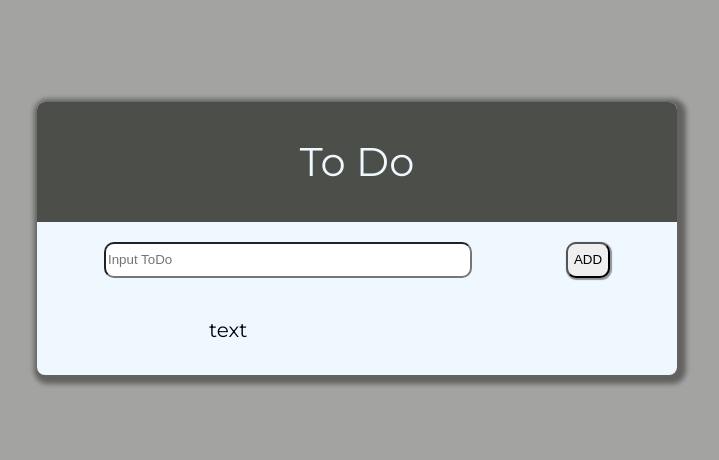
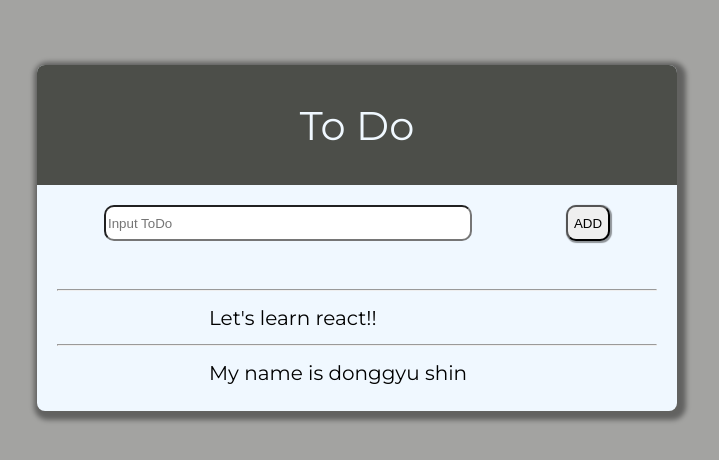
Before and after one commit to donggyushin/ToDoList, a React (Create React App) app: page / in a window 1280 px wide. Shown: the part 162-622 px from the top of the page, without its empty margins (283-1002 px from the left). Built offline with nearby package versions, Linux system fonts and the light colour scheme.

Commit message:
item mapping

```diff
--- a/src/components/ToDoItem/ToDoItem.css
+++ b/src/components/ToDoItem/ToDoItem.css
@@ -1,5 +1,6 @@
 .todoitem__container {
     display: flex;
+    flex: 1;
 
 }
 
@@ -20,6 +21,8 @@
 .todoitem__todo-text {
     width: 60%;
     font-size: 20px;
+    display: flex;
+    align-items: center;
 }
 
 .todoitem__check-mark {
@@ -32,3 +35,6 @@
     text-decoration: line-through;
     color: #A3A3A1;
 }
+ hr {
+    flex-grow: 1;
+}
--- a/src/components/ToDoItem/ToDoItem.js
+++ b/src/components/ToDoItem/ToDoItem.js
@@ -21,12 +21,15 @@ class ToDoItem extends Component {
     const { checked } = this.state;
     const { text } = this.props;
     return (
-      <div className="todoitem__container" onClick={this._handleOnToggle}>
-        <div className="todoitem__remove">&times;</div>
-        <div className={`todoitem__todo-text ${checked && "checked"}`}>
-          {text}
+      <div>
+        <hr />
+        <div className="todoitem__container" onClick={this._handleOnToggle}>
+          <div className="todoitem__remove">&times;</div>
+          <div className={`todoitem__todo-text ${checked && "checked"}`}>
+            {text}
+          </div>
+          <div className="todoitem__check-mark">{checked && "✓"}</div>
         </div>
-        <div className="todoitem__check-mark">{checked && "✓"}</div>
       </div>
     );
   }
--- a/src/components/ToDoItemList/ToDoItemList.js
+++ b/src/components/ToDoItemList/ToDoItemList.js
@@ -4,11 +4,11 @@ import ToDoItem from "../ToDoItem/ToDoItem";
 
 class ToDoItemList extends Component {
   render() {
-    return (
-      <div className="container">
-        <ToDoItem />
-      </div>
-    );
+    const { todos } = this.props;
+    const todoItems = todos.map(todo => {
+      return <ToDoItem key={todo.id} text={todo.text} />;
+    });
+    return <div className="container">{todoItems}</div>;
   }
 }
 
--- a/src/components/ToDoList/index.js
+++ b/src/components/ToDoList/index.js
@@ -4,7 +4,7 @@ import Form from "../Form/form";
 import ToDoItemList from "../ToDoItemList/ToDoItemList";
 
 const ToDoList = props => {
-  const { createNewToDo } = props;
+  const { createNewToDo, todos } = props;
 
   return (
     <main className="todolist-template">
@@ -15,7 +15,7 @@ const ToDoList = props => {
         <Form createNewToDo={createNewToDo} />
       </section>
       <section className="todos-wrapper">
-        <ToDoItemList />
+        <ToDoItemList todos={todos} />
       </section>
     </main>
   );
```
